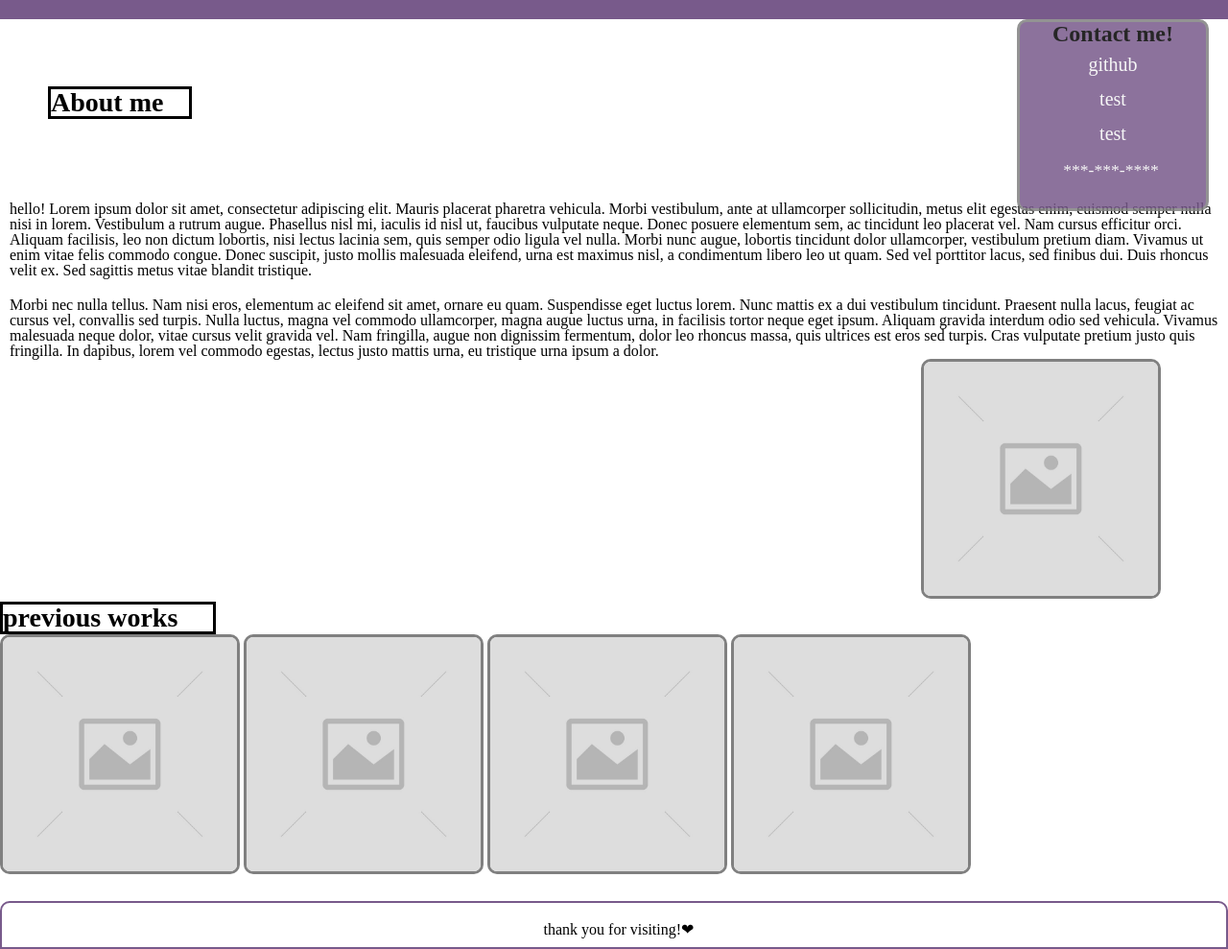
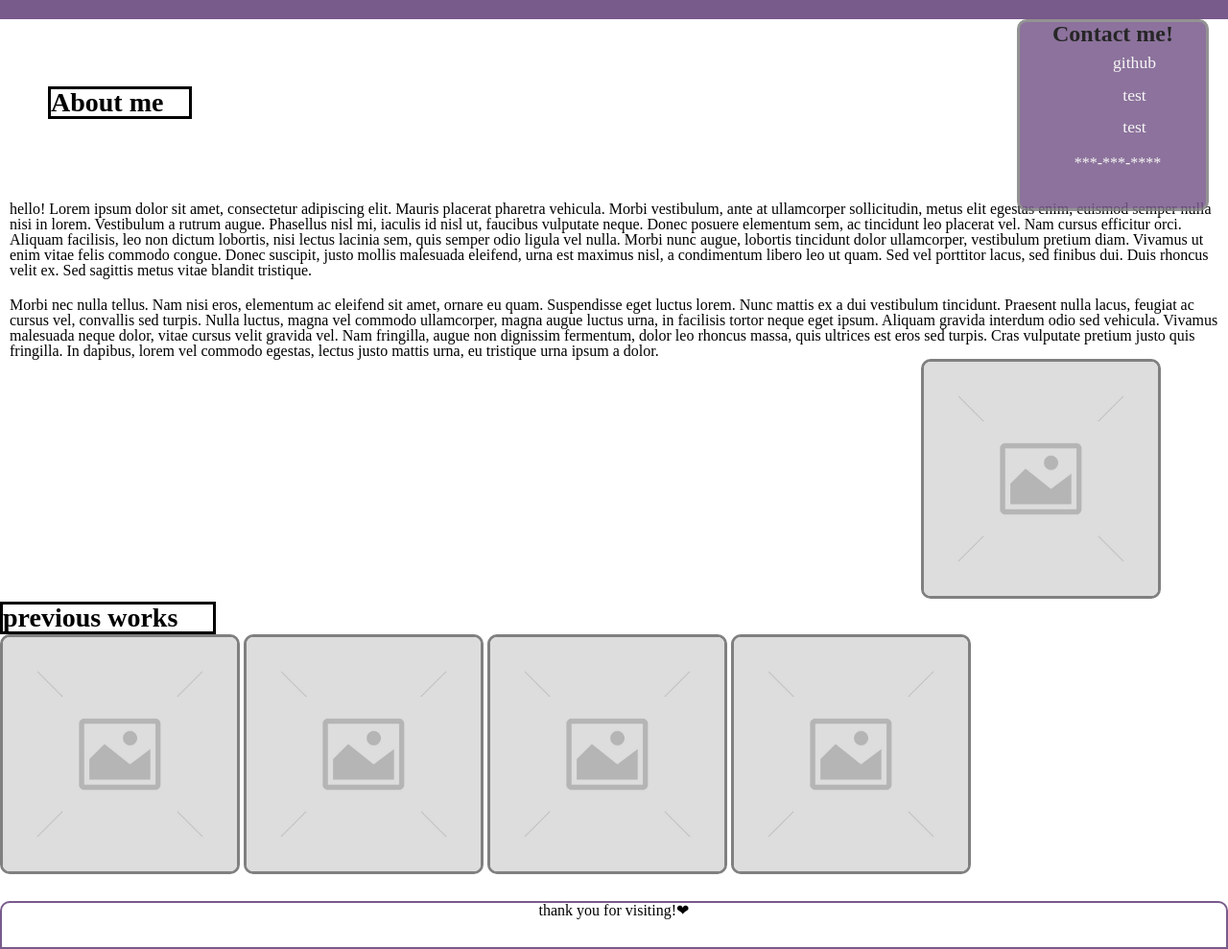
Before and after one commit to AFF321/hw-2-portfolio-website, a plain HTML site: page index.html in a window 1280 px wide. Shown: the part 50-1039 px from the top of the page at 96% size. Drawn offline with Linux system fonts and the light colour scheme.

Commit message:
added on small suprise :)

```diff
--- a/assets/style.css
+++ b/assets/style.css
@@ -171,12 +171,13 @@ figure a{
 figure a:hover{
     color: red;
 }
-figure p{
+figure a{
     width: 100px;
     margin-left: 45px;
     font-size: 110%;
 }
 footer{
+
     border-color: rgb(120, 90, 139);
     border-width: 2px;
     border-style: solid;
@@ -184,6 +185,11 @@ footer{
     height:50px;
     margin-top: 25px;
     text-align: center;
+}
+#foot{
+    font-family: 'Times New Roman', Times, serif;
+    color: black;
+    text-decoration: none;
 }
 #foot::after{
     content:'\2764' ;
--- a/index.html
+++ b/index.html
@@ -50,6 +50,6 @@
         <p class="contact">***-***-****</p>
     </figure>
 </div>
-    <footer><p id="foot">thank you for visiting!</p> </footer>
+    <footer><a id="foot" href="https://youtu.be/dQw4w9WgXcQ">thank you for visiting!</a> </footer>
 </body>
 </html>
```
